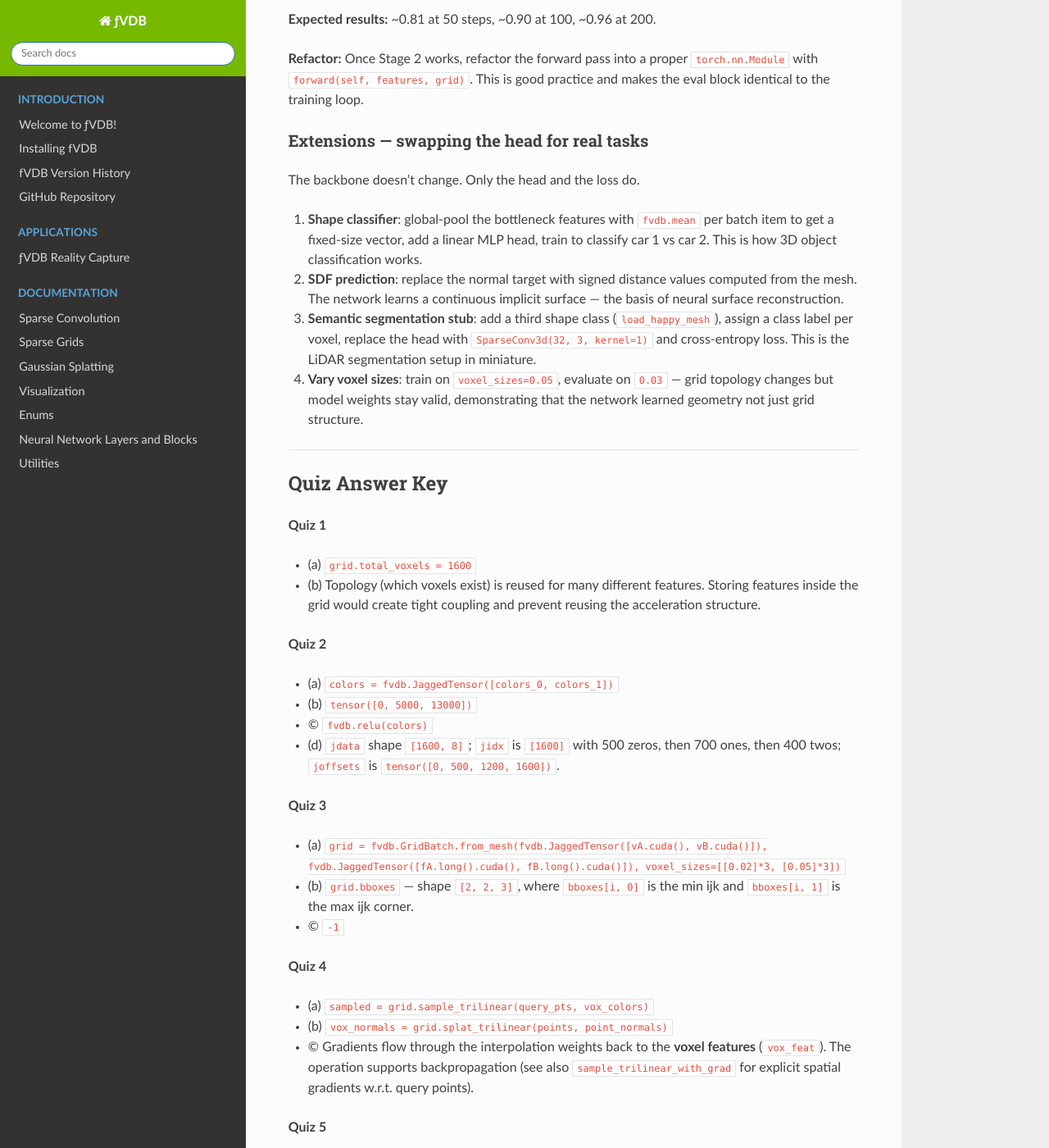
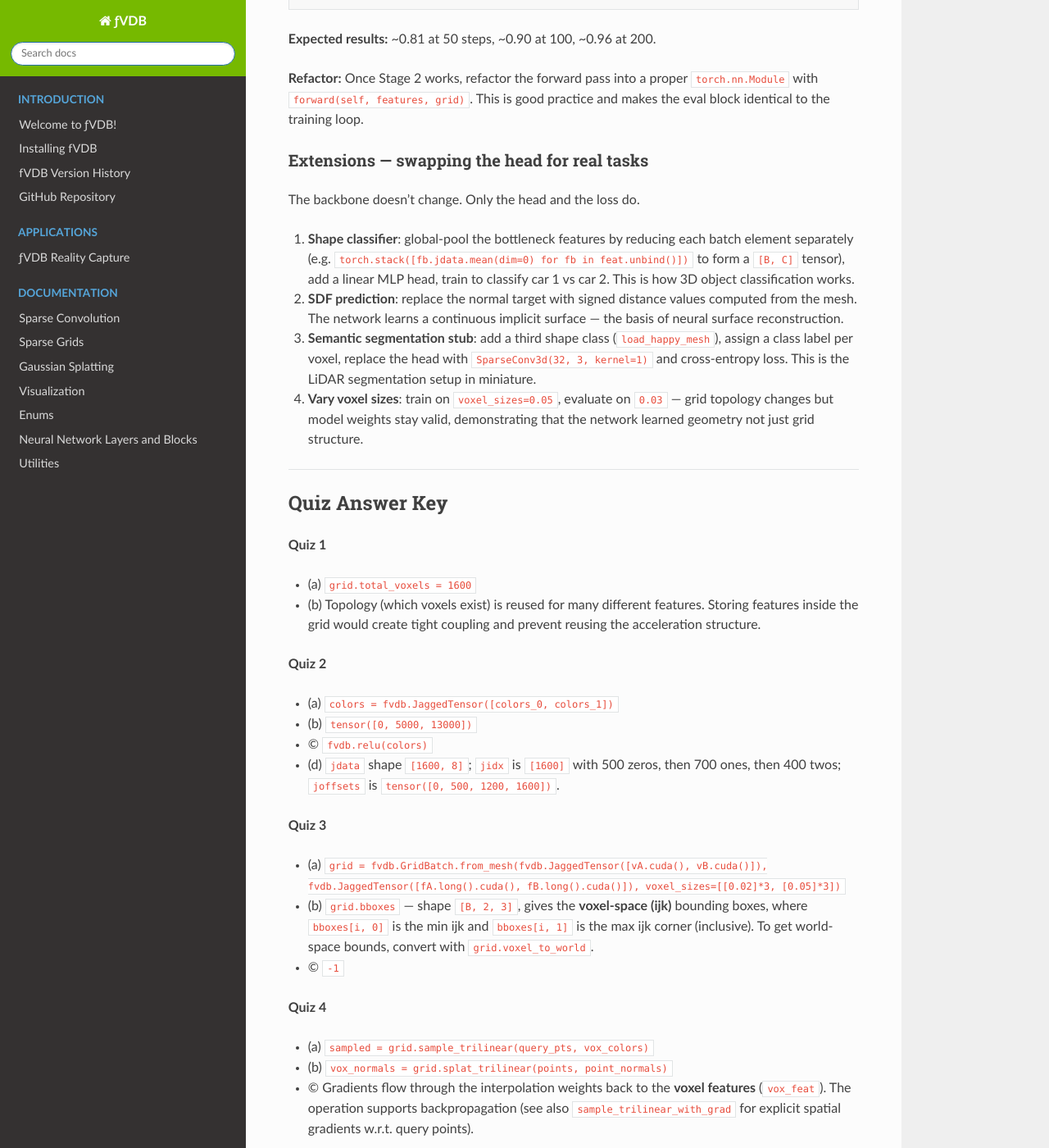
Before and after one commit to openvdb/fvdb-core, a Sphinx documentation site: the page built from docs/TEACHME/fvdb_core_lesson.md, in a window 1280 px wide and 1400 px high, scrolled down 17972 px. Shown: the whole window at 82% size. Built offline with Sphinx 7.4.7 and the Read the Docs theme 3.1.0, drawn with Linux system fonts in a browser that asks for light colours; pages that are not in the unit, such as notebooks, are missing from menus; the version number is read from the project's files by our own code; some of the changed text lies outside the part shown.

Commit message:
Fix bboxes, ijk shape, plan caching, mean, and hang claims
- Quiz 3: bboxes are voxel-space (ijk), not world-space
- grid.ijk: clarify it's a batched JaggedTensor, .jdata is the flat storage
- Cheatsheet: SparseConv3d does not auto-cache plans; clarify
- Extensions: replace fvdb.mean with explicit per-grid unbind+mean
- Binary search warning: long-running kernel, not unkillable hang

Co-Authored-By: Claude Opus 4.6 <noreply@anthropic.com>
Signed-off-by: Mark Harris <mharris@nvidia.com>

```diff
--- a/docs/TEACHME/fvdb_core_lesson.md
+++ b/docs/TEACHME/fvdb_core_lesson.md
@@ -96,8 +96,8 @@ grid.grid_count       # number of grids in the batch (1 here)
 grid.total_voxels     # total active voxels across all grids
 grid.num_voxels_at(0) # active voxels in grid 0
 
-# ijk: a JaggedTensor of shape [total_voxels, 3] — integer coords of each voxel
-grid.ijk.jdata        # torch.Tensor of shape [total_voxels, 3], dtype=int32
+# ijk: a JaggedTensor (batched jagged shape, per-grid voxel counts)
+grid.ijk.jdata        # flat storage: torch.Tensor of shape [total_voxels, 3], dtype=int32
 
 # Convert ijk → world-space center of each voxel
 world_centers = grid.voxel_to_world(grid.ijk.float())  # returns JaggedTensor
@@ -321,7 +321,7 @@ indices    = grid.ijk_to_index(grid.ijk)           # JaggedTensor of int64
 
 > **Q:** You have two meshes: mesh A with 10k triangles and mesh B with 25k triangles. You want a batched grid with voxel size 0.02 for mesh A and 0.05 for mesh B.
 > (a) Write the `from_mesh` call.
-> (b) After building, how would you get the world-space bounding boxes of each grid?
+> (b) After building, how would you get the voxel-space bounding boxes of each grid?
 > (c) What does `grid.ijk_to_index(some_ijk)` return for a coordinate that is NOT in the grid?
 
 *(Answer key at end of document.)*
@@ -660,7 +660,7 @@ Load `load_car_1_mesh(mode="vn")`. Sample 5,000 vertices and normals. Build a gr
 - There is a sweet spot between too-coarse (normals averaged away) and too-fine (sparse grid, interpolation fails across gaps)
 - The sweet spot depends on point density — encourage them to try increasing point count to see if it shifts
 - If the student asks why the sweet spot exists or wants to go deeper, suggest rebuilding with `from_mesh` + surface-sampled points (`pcu.sample_mesh_random`) to see if the sweet spot disappears — help them write this code
-- Warn the student before trying extremely fine voxel sizes with `from_mesh` to check `grid.total_voxels` first — very fine resolutions can cause "Binary search failed" errors that hang and cannot be killed with Ctrl+C
+- Warn the student before trying extremely fine voxel sizes with `from_mesh` to check `grid.total_voxels` first — very fine resolutions can cause "Binary search failed" errors and extremely long-running CUDA kernels that may appear stuck (long-running CUDA kernels generally cannot be interrupted from Python with Ctrl+C until they finish)
 - If the student notices resampled normals are no longer unit length and asks whether to renormalize: normalizing after `splat_trilinear` does reduce error, but in practice for network features leave them unnormalized — the magnitude encodes surface smoothness
 
 ---
@@ -754,7 +754,7 @@ print(f"Cosine similarity: {cos_sim:.3f}")  # ~0.0 random, ~0.96 well-trained
 
 The backbone doesn't change. Only the head and the loss do.
 
-1. **Shape classifier**: global-pool the bottleneck features with `fvdb.mean` per batch item to get a fixed-size vector, add a linear MLP head, train to classify car 1 vs car 2. This is how 3D object classification works.
+1. **Shape classifier**: global-pool the bottleneck features by reducing each batch element separately (e.g. `torch.stack([fb.jdata.mean(dim=0) for fb in feat.unbind()])` to form a `[B, C]` tensor), add a linear MLP head, train to classify car 1 vs car 2. This is how 3D object classification works.
 2. **SDF prediction**: replace the normal target with signed distance values computed from the mesh. The network learns a continuous implicit surface — the basis of neural surface reconstruction.
 3. **Semantic segmentation stub**: add a third shape class (`load_happy_mesh`), assign a class label per voxel, replace the head with `SparseConv3d(32, 3, kernel=1)` and cross-entropy loss. This is the LiDAR segmentation setup in miniature.
 4. **Vary voxel sizes**: train on `voxel_sizes=0.05`, evaluate on `0.03` — grid topology changes but model weights stay valid, demonstrating that the network learned geometry not just grid structure.
@@ -775,7 +775,7 @@ The backbone doesn't change. Only the head and the loss do.
 
 **Quiz 3**
 - (a) `grid = fvdb.GridBatch.from_mesh(fvdb.JaggedTensor([vA.cuda(), vB.cuda()]), fvdb.JaggedTensor([fA.long().cuda(), fB.long().cuda()]), voxel_sizes=[[0.02]*3, [0.05]*3])`
-- (b) `grid.bboxes` — shape `[2, 2, 3]`, where `bboxes[i, 0]` is the min ijk and `bboxes[i, 1]` is the max ijk corner.
+- (b) `grid.bboxes` — shape `[B, 2, 3]`, gives the **voxel-space (ijk)** bounding boxes, where `bboxes[i, 0]` is the min ijk and `bboxes[i, 1]` is the max ijk corner (inclusive). To get world-space bounds, convert with `grid.voxel_to_world`.
 - (c) `-1`
 
 **Quiz 4**
```
Also changed, not shown: docs/TEACHME/fvdb_core_cheatsheet.md (+2 -2 lines).
